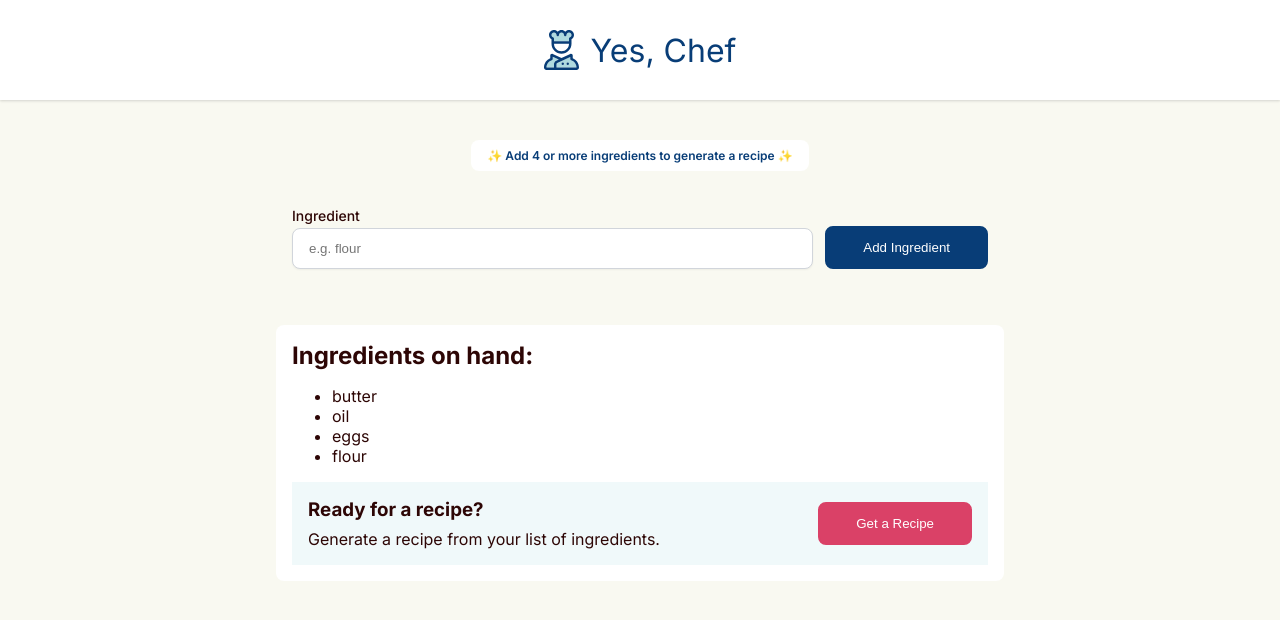
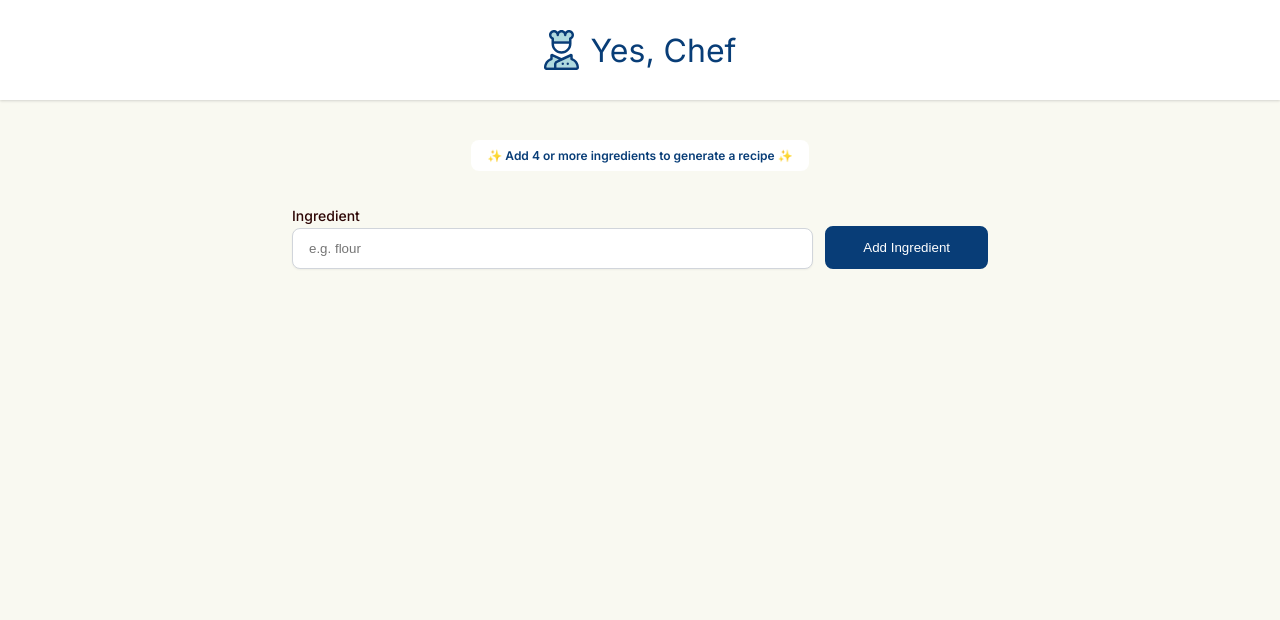
Before and after one commit to pursuitofleisure/yes-chef, a React (Vite) app: page / in a window 1280 px wide. Shown: the top 620 px of the page. Built offline with nearby package versions, Linux system fonts and the light colour scheme; no server answers.

Commit message:
remove hard-coded ingredients

```diff
--- a/src/components/IngredientsMain.jsx
+++ b/src/components/IngredientsMain.jsx
@@ -5,13 +5,7 @@ import Loading from './Loading';
 import { getRecipeFromChefClaude } from '../ai';
 
 function IngredientsMain() {
-  /* TODO: remove hard-coded ingredients when done testing */
-  const [ingredients, setIngredients] = React.useState([
-    'butter',
-    'oil',
-    'eggs',
-    'flour',
-  ]);
+  const [ingredients, setIngredients] = React.useState([]);
 
   /* Set state for loading */
   const [isLoading, setIsLoading] = React.useState(false);
```
